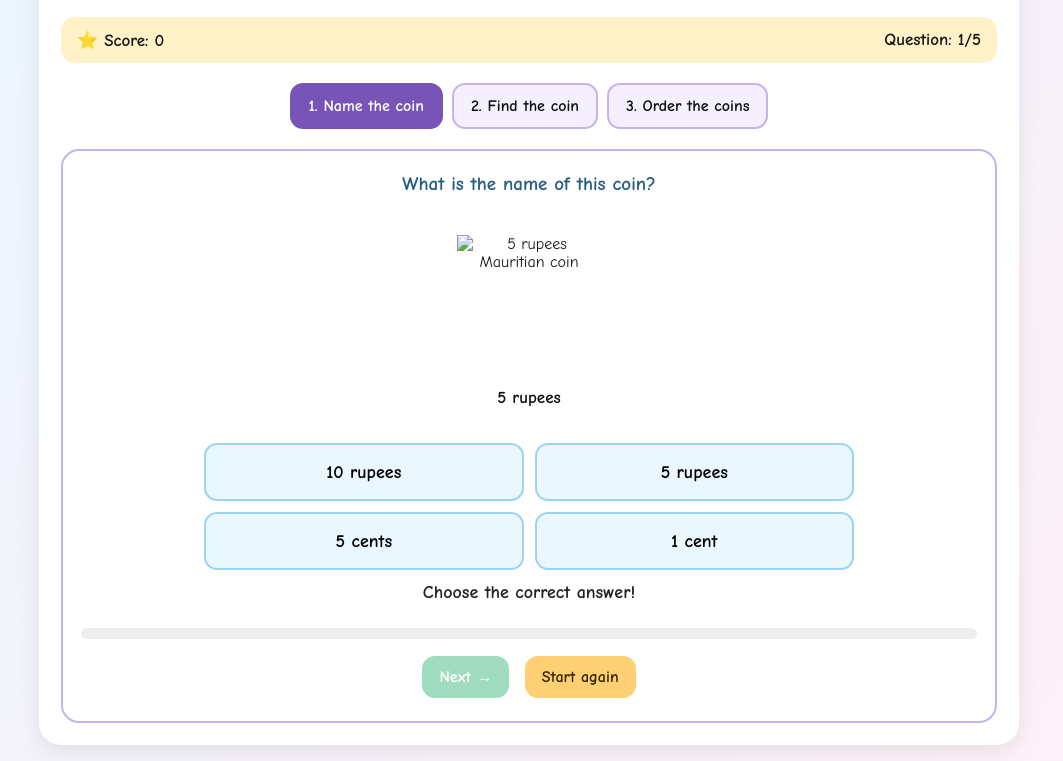
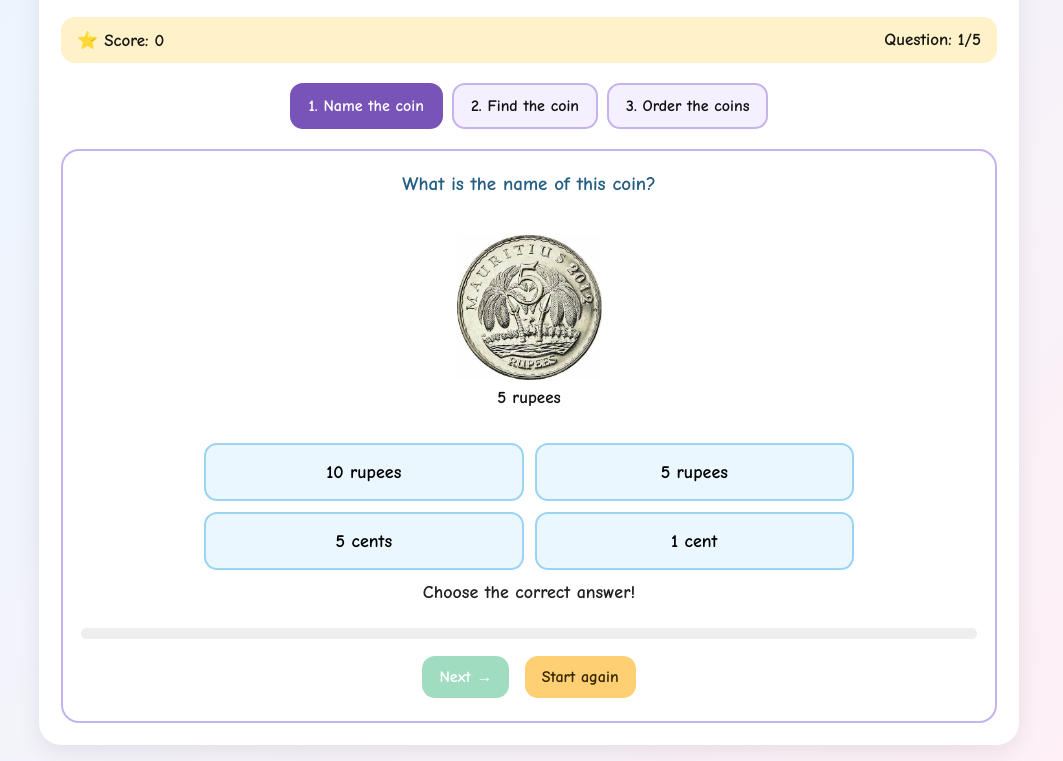
Before and after one commit to velaSRK/coins-game-grade1, a plain HTML site: page index.html in a window 1280 px wide. Shown: the part 117-878 px from the top of the page, without its empty margins (111-1174 px from the left). Drawn offline with Linux system fonts and the light colour scheme.

Commit message:
Update index.html

```diff
--- a/index.html
+++ b/index.html
@@ -84,11 +84,11 @@ h1{text-align:center;color:#a64e83;font-size:clamp(26px,5vw,38px);margin:4px 0}
 
 <script>
 const coins=[
- {id:"1c",name:"1 cent",value:1,image:"coins/1-cent.jpg"},
- {id:"5c",name:"5 cents",value:5,image:"coins/5-cents.webp"},
- {id:"1r",name:"1 rupee",value:100,image:"coins/1-rupee.jpg"},
- {id:"5r",name:"5 rupees",value:500,image:"coins/5-rupees.jpg"},
- {id:"10r",name:"10 rupees",value:1000,image:"coins/10-rupees.jpg"}
+ {id:"1c",name:"1 cent",value:1,image:"1-cent.jpg"},
+ {id:"5c",name:"5 cents",value:5,image:"5-cents.webp"},
+ {id:"1r",name:"1 rupee",value:100,image:"1-rupee.jpg"},
+ {id:"5r",name:"5 rupees",value:500,image:"5-rupees.jpg"},
+ {id:"10r",name:"10 rupees",value:1000,image:"10-rupees.jpg"}
 ];
 const $=id=>document.getElementById(id);
 let mode="identify",items=[],index=0,score=0,answered=false,orderChosen=[],orderDone=[];
```
